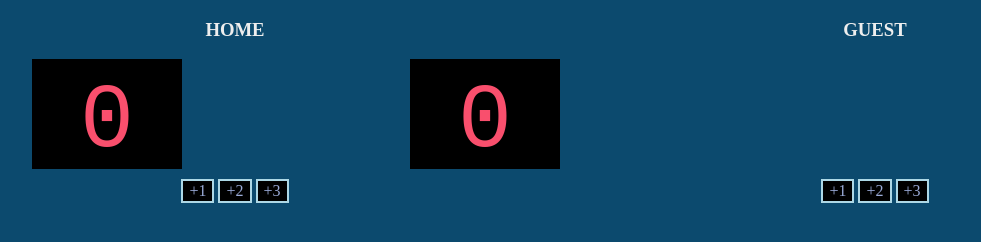
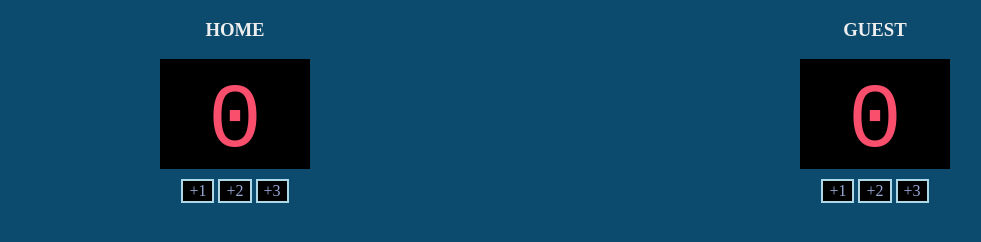
Before and after one commit to avvooturi/Basketball-Scorecard, a plain HTML site: page index.html in a window 1280 px wide. Shown: the whole page, without its empty margins (85-1066 px from the left). Drawn offline with nearby package versions, Linux system fonts and the light colour scheme.

Commit message:
Update index.css

```diff
--- a/index.css
+++ b/index.css
@@ -14,10 +14,7 @@ h3 {
 }
 
 div.link1 {
-    width: 117px;
     height: 120px;
-    left: 100px;
-    top: 125px;
     font-style: normal;
     font-weight: 400;
     font-size: 90px;
@@ -27,8 +24,6 @@ div.link1 {
 
 div.square1 {
     text-align: center;
-    margin: auto;
-    position: absolute;
     width: 150px;
     height: 110px;
     background-color: black;
@@ -37,14 +32,10 @@ div.square1 {
     color: #F94F6D;
     font-style: normal;
     font-weight: 400px;
-    left: 117px;
     }
 
 div.link2 {
-    width: 117px;
     height: 120px;
-    left: 100px;
-    top: 125px;
     font-style: normal;
     font-weight: 400;
     font-size: 90px;
@@ -54,8 +45,6 @@ div.link2 {
 
 div.square2 {
     text-align: center;
-    margin: auto;
-    position: absolute;
     width: 150px;
     height: 110px;
     background-color: black;
@@ -64,7 +53,6 @@ div.square2 {
     color: #F94F6D;
     font-style: normal;
     font-weight: 400;
-    left: 495px;
     }
 
 button {
```
